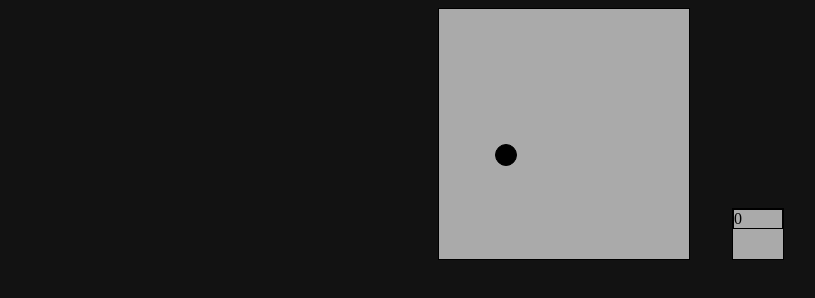
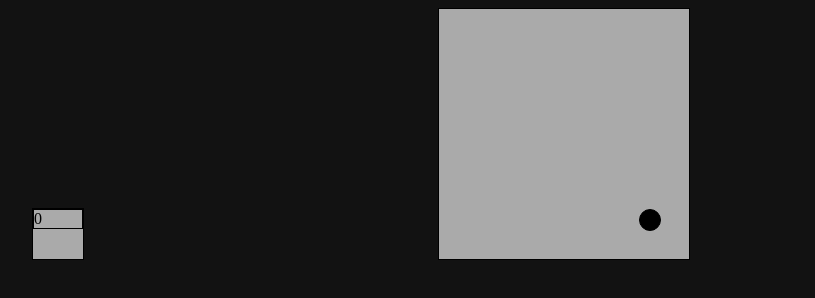
Before and after one commit to martin-varbanov96/AdCarryPractice, a website: page AdCarryPractice/AdCarryPractice/HTML1.html in a window 1280 px wide. Both pictures are taken after a click on the button "Start game". Shown: the whole page, without its empty margins (76-891 px from the left). Drawn offline with Linux system fonts and the light colour scheme.

Commit message:
v1.1
added bugs related to speed and sizings

```diff
--- a/AdCarryPractice/AdCarryPractice/css/Stylesheet1.css
+++ b/AdCarryPractice/AdCarryPractice/css/Stylesheet1.css
@@ -27,7 +27,7 @@ body {
     visibility: hidden;
     width: 50px;
     height: 50px;
-    margin: -52px 0px 0px 800px;
+    margin: -52px 0px 0px 100px;
     background-color: #AAA;
 }
 #mainMenu {
--- a/AdCarryPractice/AdCarryPractice/js/app.js
+++ b/AdCarryPractice/AdCarryPractice/js/app.js
@@ -2,44 +2,45 @@ $(document).ready(setGame());
 var timer;
 var hitValue = 0;
 var hitCount = 0;
-var intervalTime = 2000;
 function setGame() {
     $('#menuButton').click(function () {
         var w = $('#setWidth').val();
         var h = $('#setHeight').val();
         var speed = $('#setSpeed').val();
         $('#mainMenu').css("visibility", "hidden");
+        $('#main').css("width", w*5);
+        $('#main').css("height", h*5);
         $('#main').css("visibility", "visible");
         $('#scoreBoard').css("visibility", "visible");
         $('#target').css("width", w);
         $('#target').css("height", h);
-        main();
+        main(w, h, speed);
     });
 }
 function getRandomArbitrary(min, max) {
     return Math.floor(Math.random() * (max - min) + min);
 }
 
-function changeSpot(){
-    $('#target').css('margin-left', getRandomArbitrary(0, 225));
-    $('#target').css('margin-top', getRandomArbitrary(0, 225));
+function changeSpot(w, h){
+    $('#target').css('margin-left', getRandomArbitrary(0, (w*4)));
+    $('#target').css('margin-top', getRandomArbitrary(0, (h*4)));
 }
 
-function main(){
+function main(w, h, speed){
     $('#target').css("visibility", "visible");
 
 
-    changeSpot();
+    changeSpot(w, h);
 
     setInterval(function () {
-        changeSpot();
-    }, intervalTime);
+        changeSpot(w, h);
+    }, speed);
 
     $('#target').click(function () {
 
         hitCount++;
         $("#target").effect("bounce", "slow");
         $("#score").text(hitCount);
-        changeSpot();
+        changeSpot(w, h);
     });
 }
```
Also changed, not shown: 2 other files.
